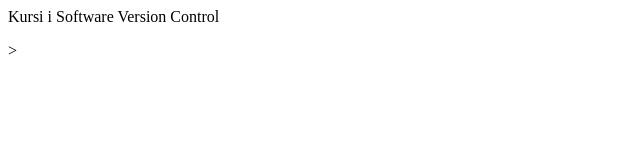
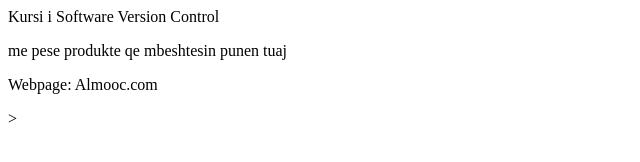
Before and after one commit to ShqypiRomina/BSVC, a plain HTML site: page index.html in a window 1280 px wide. Shown: the whole page, without its empty margins (0-640 px from the left). Drawn offline with Linux system fonts and the light colour scheme.

Commit message:
Webpage Almooc.com

```diff
--- a/index.html
+++ b/index.html
@@ -6,6 +6,8 @@
 <body>
 
 <p>Kursi i Software Version Control</p>
+<p>me pese produkte qe mbeshtesin punen tuaj</p>
+<p>Webpage: Almooc.com</p>
 
 </body>
 </html>>
```
